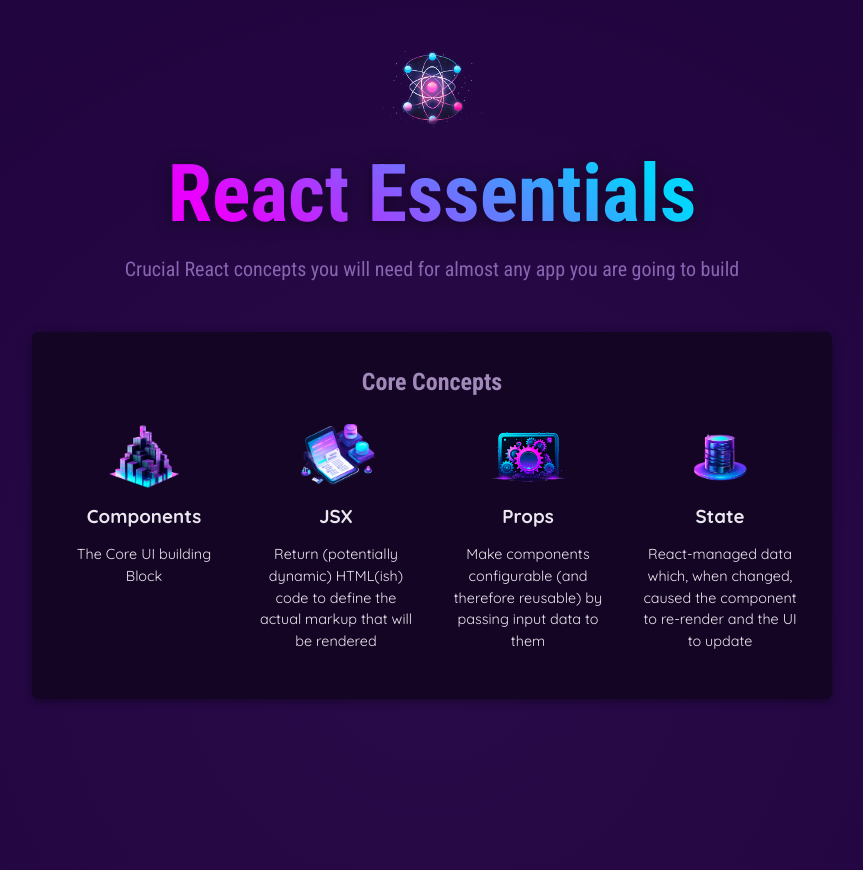
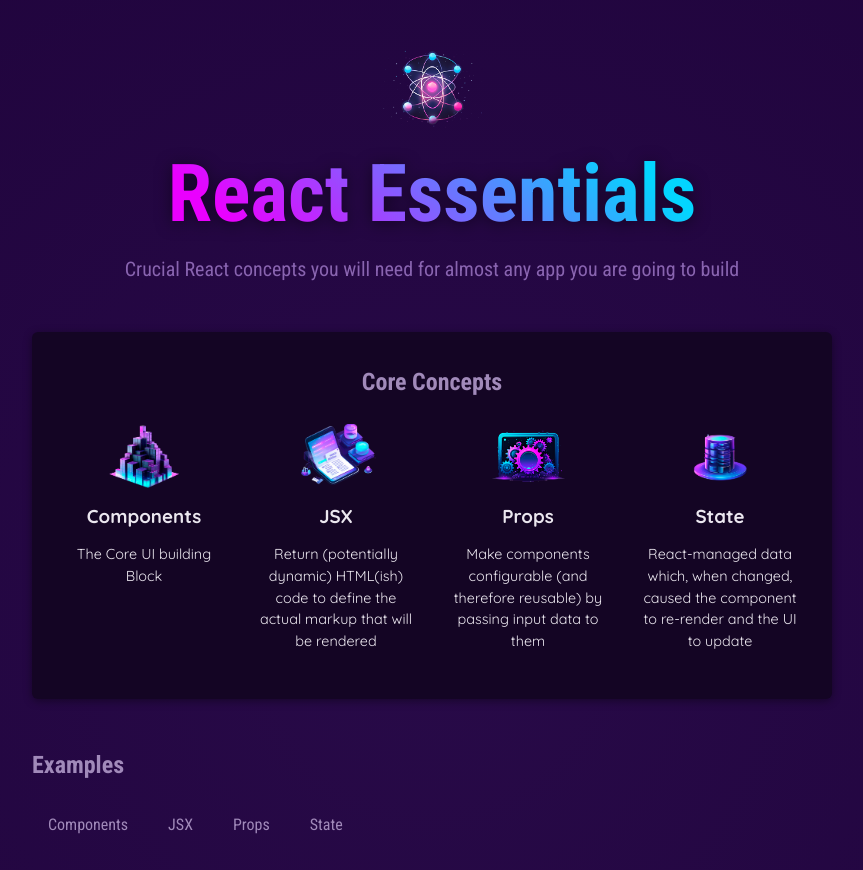
Before and after one commit to soundarrajan-official/04-react-essentials-basics, a React (Vite) app: page / in a window 1280 px wide. Shown: the top 870 px of the page, without its empty margins (208-1071 px from the left). Built offline with nearby package versions, Linux system fonts and the light colour scheme.

Commit message:
Create Tab Button With chilren and label props for Compnents, JSX, Props and State

```diff
--- a/src/App.jsx
+++ b/src/App.jsx
@@ -2,6 +2,8 @@
 import { CORE_CONCEPTS } from "./data.js";
 import Header from "./Components/Header/Header.jsx";
 import CoreConcepts from "./Components/CoreConcepts/CoreConcepts.jsx";
+import TabButton from "./Components/TabButton/TabButton.jsx";
+import { TabButtonWithLabel, TabButtonWithProps } from "./Components/TabButton/TabButton.jsx";
 
 function App() {
     return (
@@ -28,6 +30,15 @@
                         <CoreConcepts {...CORE_CONCEPTS[3]}/>
                     </ul>
                 </section>
+                <section id="examples">
+                    <h2>Examples</h2>
+                    <menu>
+                        <TabButton>Components</TabButton>
+                        <TabButton>JSX</TabButton>
+                        <TabButtonWithProps>Props</TabButtonWithProps>
+                        <TabButtonWithLabel label="State" />
+                    </menu>
+                </section>
             </main>
         </div>
     )
--- /dev/null
+++ b/src/Components/TabButton/TabButton.css
@@ -0,0 +1,14 @@
+#tab-content {
+    padding: 1rem;
+    border-radius: 6px;
+    background-color: #2f1d43;
+    box-shadow: 0 2px 8px rgba(0, 0, 0, 0.3);
+}
+
+#tab-content h3 {
+    margin: 0;
+}
+
+#tab-content code {
+    font-size: 1rem;
+}
--- /dev/null
+++ b/src/Components/TabButton/TabButton.jsx
@@ -0,0 +1,23 @@
+export default function TabButton({children}) {
+    return (
+        <li>
+            <button>{children}</button>
+        </li>
+    )
+}
+
+export function TabButtonWithProps(props) {
+    return (
+        <li>
+            <button>{props.children}</button>
+        </li>
+    )
+}
+
+export function TabButtonWithLabel({label}) {
+    return (
+        <li>
+            <button>{label}</button>
+        </li>
+    )
+}
--- a/src/index.css
+++ b/src/index.css
@@ -62,18 +62,3 @@
     background-color: #7925d3;
     color: #ebe7ef;
 }
-
-#tab-content {
-    padding: 1rem;
-    border-radius: 6px;
-    background-color: #2f1d43;
-    box-shadow: 0 2px 8px rgba(0, 0, 0, 0.3);
-}
-
-#tab-content h3 {
-    margin: 0;
-}
-
-#tab-content code {
-    font-size: 1rem;
-}
```
